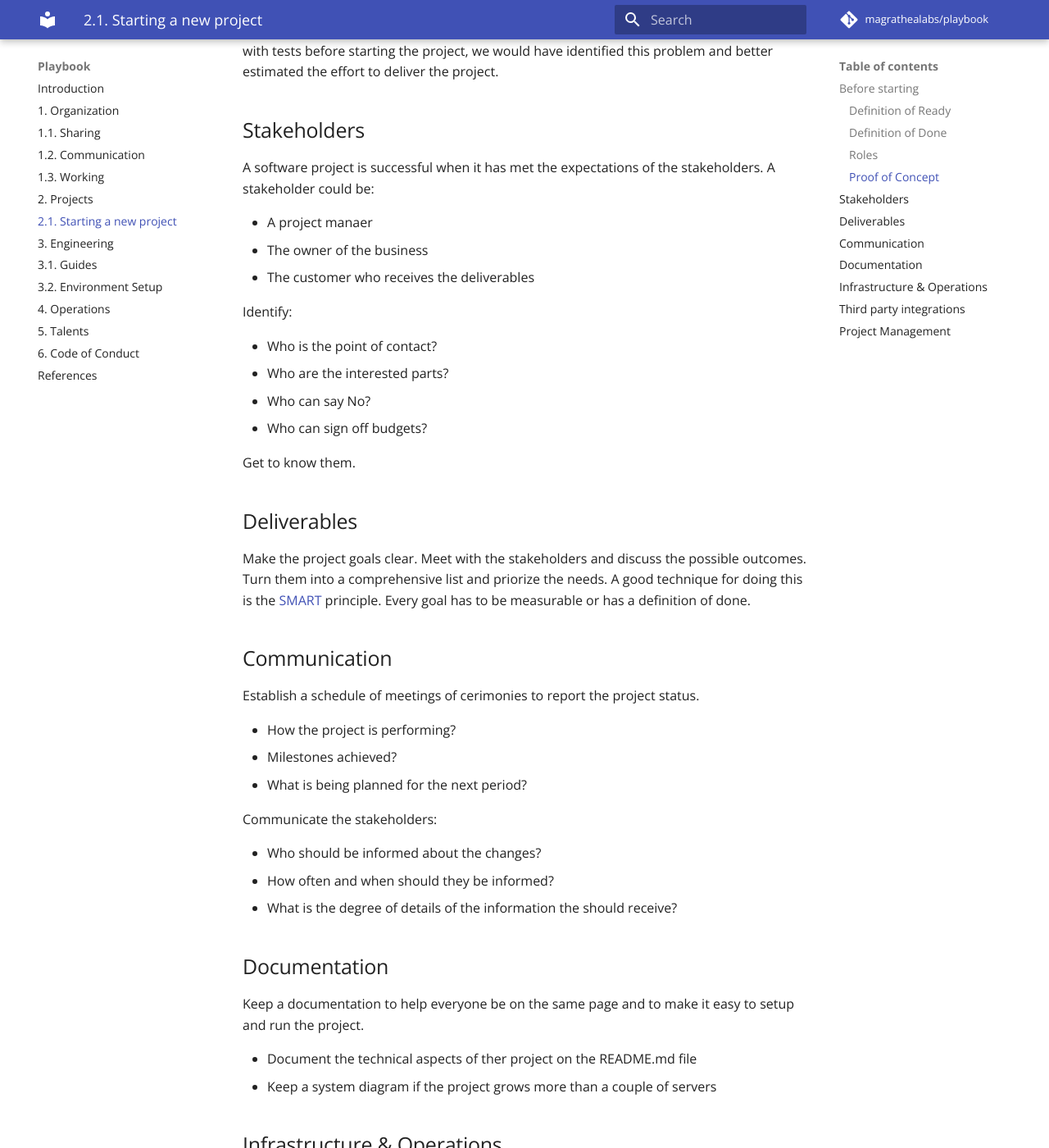
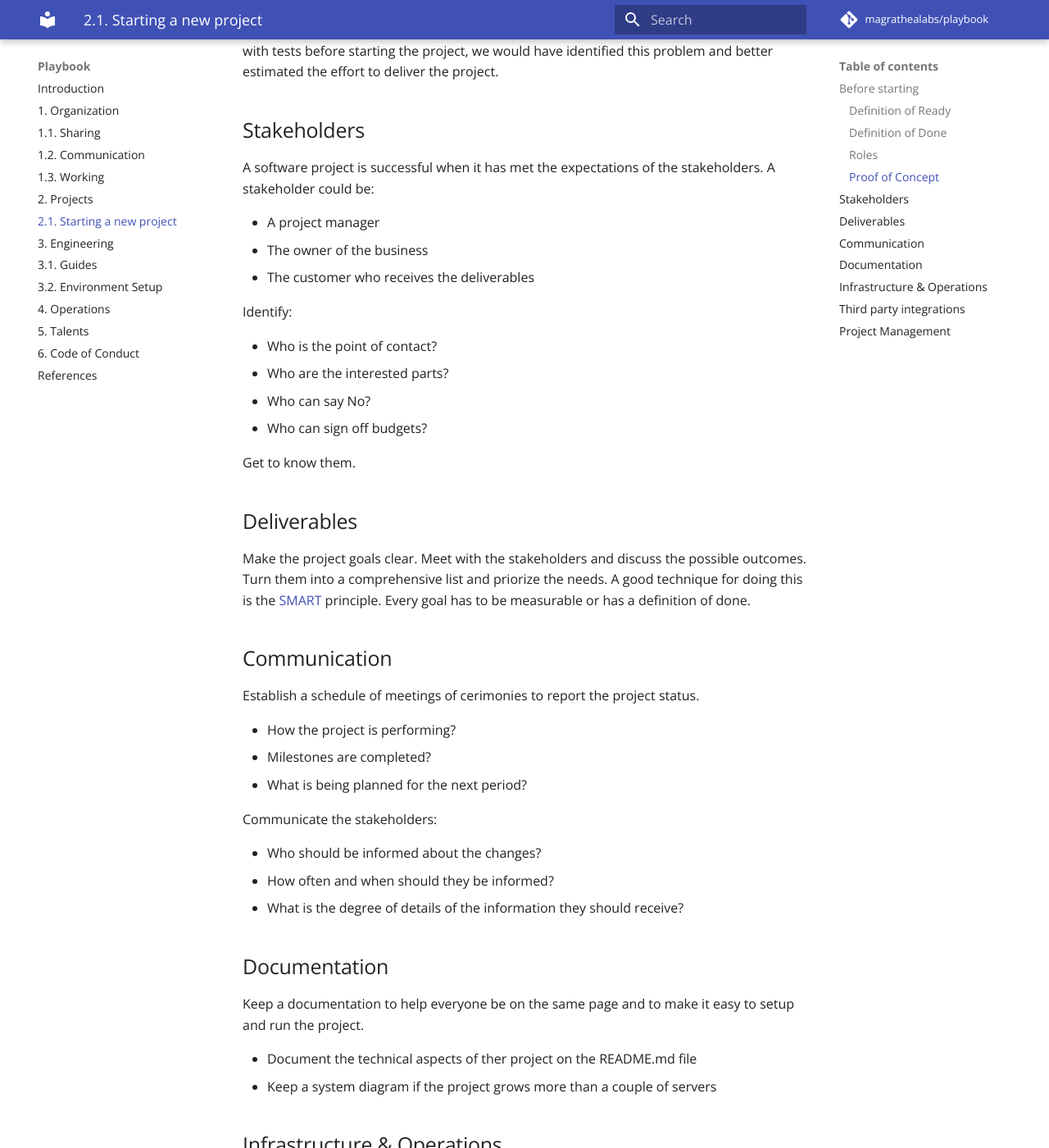
Before and after one commit to magrathealabs/playbook, an MkDocs documentation site: the page built from docs/2.1-new-projects.md, in a window 1280 px wide and 1400 px high, scrolled down 2237 px. Shown: the whole window at 82% size. Built offline with MkDocs 1.6.1 and Material for MkDocs 9.7.7, drawn with Linux system fonts in a browser that asks for light colours; comment, search, counter and statistics services are not loaded; old or Windows-style settings are respelled for this version of MkDocs.

Commit message:
Update 2.1-new-projects.md

```diff
--- a/docs/2.1-new-projects.md
+++ b/docs/2.1-new-projects.md
@@ -60,7 +60,7 @@ For example, we had to add React into an architecture of a client and we experie
 
 A software project is successful when it has met the expectations of the stakeholders. A stakeholder could be:
 
-- A project manaer
+- A project manager
 - The owner of the business
 - The customer who receives the deliverables
 
@@ -82,14 +82,14 @@ Make the project goals clear. Meet with the stakeholders and discuss the possibl
 Establish a schedule of meetings of cerimonies to report the project status.
 
 - How the project is performing?
-- Milestones achieved?
+- Milestones are completed?
 - What is being planned for the next period?
 
 Communicate the stakeholders:
 
 - Who should be informed about the changes?
 - How often and when should they be informed?
-- What is the degree of details of the information the should receive?
+- What is the degree of details of the information they should receive?
 
 ## Documentation
 
```
